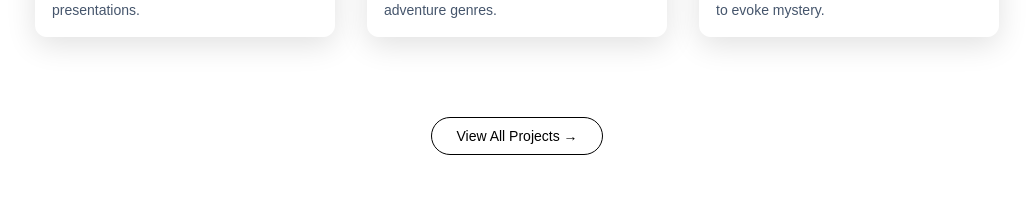
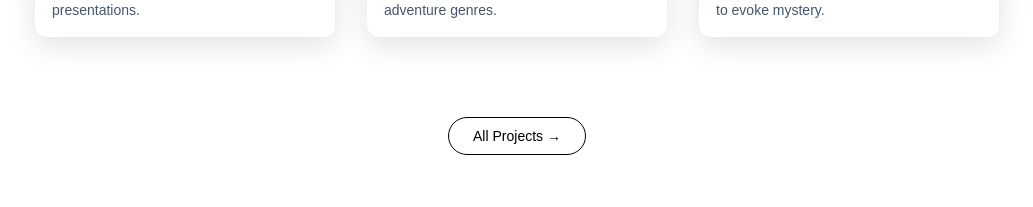
Before and after one commit to Sameer-2006/animationGameDesign, a React (Vite) app: page / in a window 1280 px wide. Shown: the part 2403-2610 px from the top of the page, without its empty margins (123-1156 px from the left). Built offline with nearby package versions, Linux system fonts and the light colour scheme.

Commit message:
Update projects.jsx

```diff
--- a/src/components/projects.jsx
+++ b/src/components/projects.jsx
@@ -175,10 +175,10 @@ const Projct = () => {
           <a
             target="_blank"
             rel="noopener noreferrer"
-            href="/"
+            href="https://sameer-2006.github.io/AllProjectsLatest/"
             className="inline-block rounded-full border px-6 py-2 text-sm hover:bg-slate-100 transition"
           >
-            View All Projects →
+            All Projects →
           </a>
         </div>
       </div>
```
